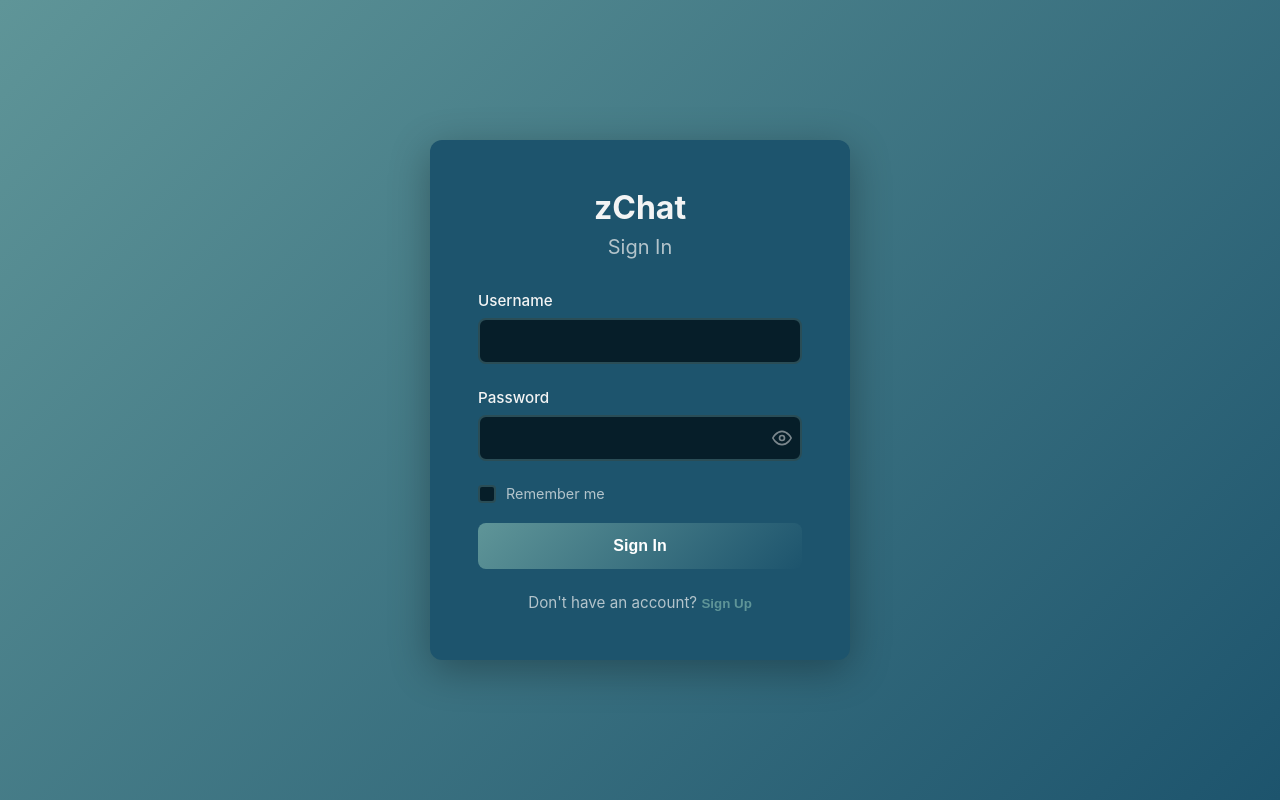
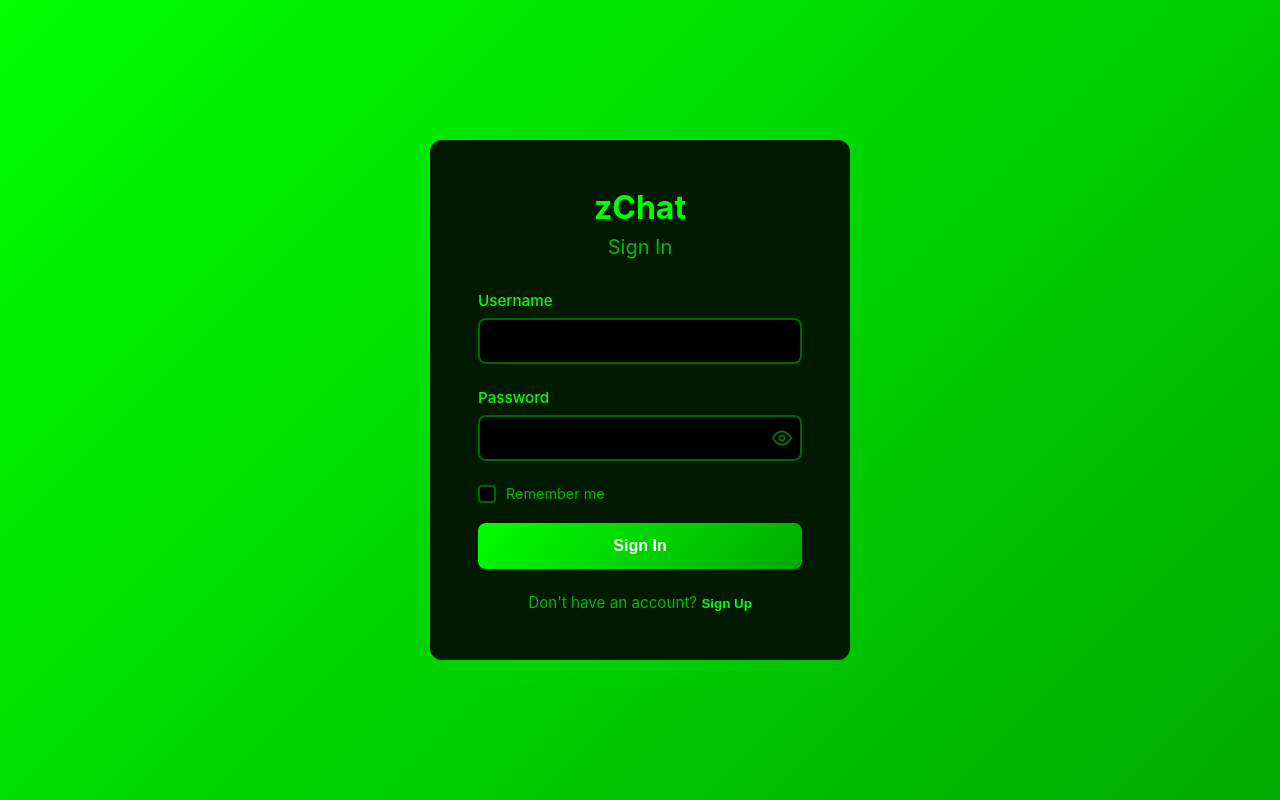
Before and after one commit to ryakhovskiy/zchat, a React (Vite) app in the folder frontend/: page / in a window 1280 px wide. Built offline with nearby package versions, Linux system fonts and the light colour scheme; no server answers.

Commit message:
add black-green style

```diff
--- a/frontend/src/App.css
+++ b/frontend/src/App.css
@@ -1,5 +1,30 @@
 /* Theme Variables */
 :root,
+[data-theme="hacker"] {
+  /* Hacker theme: 000000, 001a00, 00ff00 */
+  --bg-primary: #000000;
+  --bg-secondary: #001a00;
+  --accent-color: #00ff00;
+  --text-primary: #00ff00;
+  --text-secondary: rgba(0, 255, 0, 0.7);
+  --text-muted: rgba(0, 255, 0, 0.5);
+  --border-color: rgba(0, 255, 0, 0.3);
+  --card-bg: #001a00;
+  --input-bg: #000000;
+  --input-border: rgba(0, 255, 0, 0.4);
+  --message-sent-bg: linear-gradient(135deg, #00ff00 0%, #00aa00 100%);
+  --message-received-bg: #001a00;
+  --hover-bg: rgba(0, 255, 0, 0.15);
+  --active-bg: rgba(0, 255, 0, 0.25);
+  --shadow-color: rgba(0, 255, 0, 0.1);
+  --error-bg: rgba(255, 102, 102, 0.15);
+  --error-color: #ff6666;
+  --success-color: #00ff00;
+  --scrollbar-track: #000000;
+  --scrollbar-thumb: #008800;
+  --gradient-primary: linear-gradient(135deg, #00ff00 0%, #00aa00 100%);
+}
+
 [data-theme="dark"] {
   /* Dark theme: 061E29, 1D546D, 5F9598, F3F4F4 */
   --bg-primary: #061E29;
--- a/frontend/src/components/Common/ControlPanel.jsx
+++ b/frontend/src/components/Common/ControlPanel.jsx
@@ -7,7 +7,7 @@ import './ControlPanel.css';
 
 export const ControlPanel = ({ variant = 'standard' }) => {
   const { t, i18n } = useTranslation();
-  const { isDark, toggleTheme } = useTheme();
+  const { theme, cycleTheme } = useTheme();
   const { logout } = useAuth();
   const { setIsBrowserOpen, selectConversation } = useChat();
   const [showSettings, setShowSettings] = useState(false);
@@ -51,10 +51,19 @@ export const ControlPanel = ({ variant = 'standard' }) => {
 
       <button
         className="control-btn theme-btn"
-        onClick={toggleTheme}
-        title={isDark ? "Switch to light" : "Switch to dark"}
+        onClick={cycleTheme}
+        title={`Cycle theme (current: ${theme})`}
       >
-        {isDark ? (
+        {theme === 'hacker' ? (
+          <svg viewBox="0 0 24 24" fill="none" stroke="currentColor" strokeWidth="2" strokeLinecap="round" strokeLinejoin="round">
+            <polyline points="4 17 10 11 4 5" />
+            <line x1="12" y1="19" x2="20" y2="19" />
+          </svg>
+        ) : theme === 'dark' ? (
+          <svg viewBox="0 0 24 24" fill="none" stroke="currentColor" strokeWidth="2">
+            <path d="M21 12.79A9 9 0 1 1 11.21 3 7 7 0 0 0 21 12.79z" />
+          </svg>
+        ) : (
           <svg viewBox="0 0 24 24" fill="none" stroke="currentColor" strokeWidth="2">
             <circle cx="12" cy="12" r="5" />
             <line x1="12" y1="1" x2="12" y2="3" />
@@ -65,10 +74,6 @@ export const ControlPanel = ({ variant = 'standard' }) => {
             <line x1="21" y1="12" x2="23" y2="12" />
             <line x1="4.22" y1="19.78" x2="5.64" y2="18.36" />
             <line x1="18.36" y1="5.64" x2="19.78" y2="4.22" />
-          </svg>
-        ) : (
-          <svg viewBox="0 0 24 24" fill="none" stroke="currentColor" strokeWidth="2">
-            <path d="M21 12.79A9 9 0 1 1 11.21 3 7 7 0 0 0 21 12.79z" />
           </svg>
         )}
       </button>
--- a/frontend/src/contexts/ThemeContext.jsx
+++ b/frontend/src/contexts/ThemeContext.jsx
@@ -11,20 +11,27 @@ export const useTheme = () => {
 };
 
 export const ThemeProvider = ({ children }) => {
-  const [isDark, setIsDark] = useState(() => {
+  const [theme, setTheme] = useState(() => {
     const saved = localStorage.getItem('zchat-theme');
-    return saved ? saved === 'dark' : true; // Default to dark theme
+    // If it's old boolean or invalid, default to 'hacker'
+    return ['hacker', 'dark', 'light'].includes(saved) ? saved : 'hacker';
   });
 
   useEffect(() => {
-    localStorage.setItem('zchat-theme', isDark ? 'dark' : 'light');
-    document.documentElement.setAttribute('data-theme', isDark ? 'dark' : 'light');
-  }, [isDark]);
+    localStorage.setItem('zchat-theme', theme);
+    document.documentElement.setAttribute('data-theme', theme);
+  }, [theme]);
 
-  const toggleTheme = () => setIsDark(!isDark);
+  const cycleTheme = () => {
+    setTheme(prev => {
+      if (prev === 'hacker') return 'dark';
+      if (prev === 'dark') return 'light';
+      return 'hacker';
+    });
+  };
 
   return (
-    <ThemeContext.Provider value={{ isDark, toggleTheme }}>
+    <ThemeContext.Provider value={{ theme, cycleTheme }}>
       {children}
     </ThemeContext.Provider>
   );
```
Also changed, not shown: 5 other files (tests, documents, lock files or other folders).
